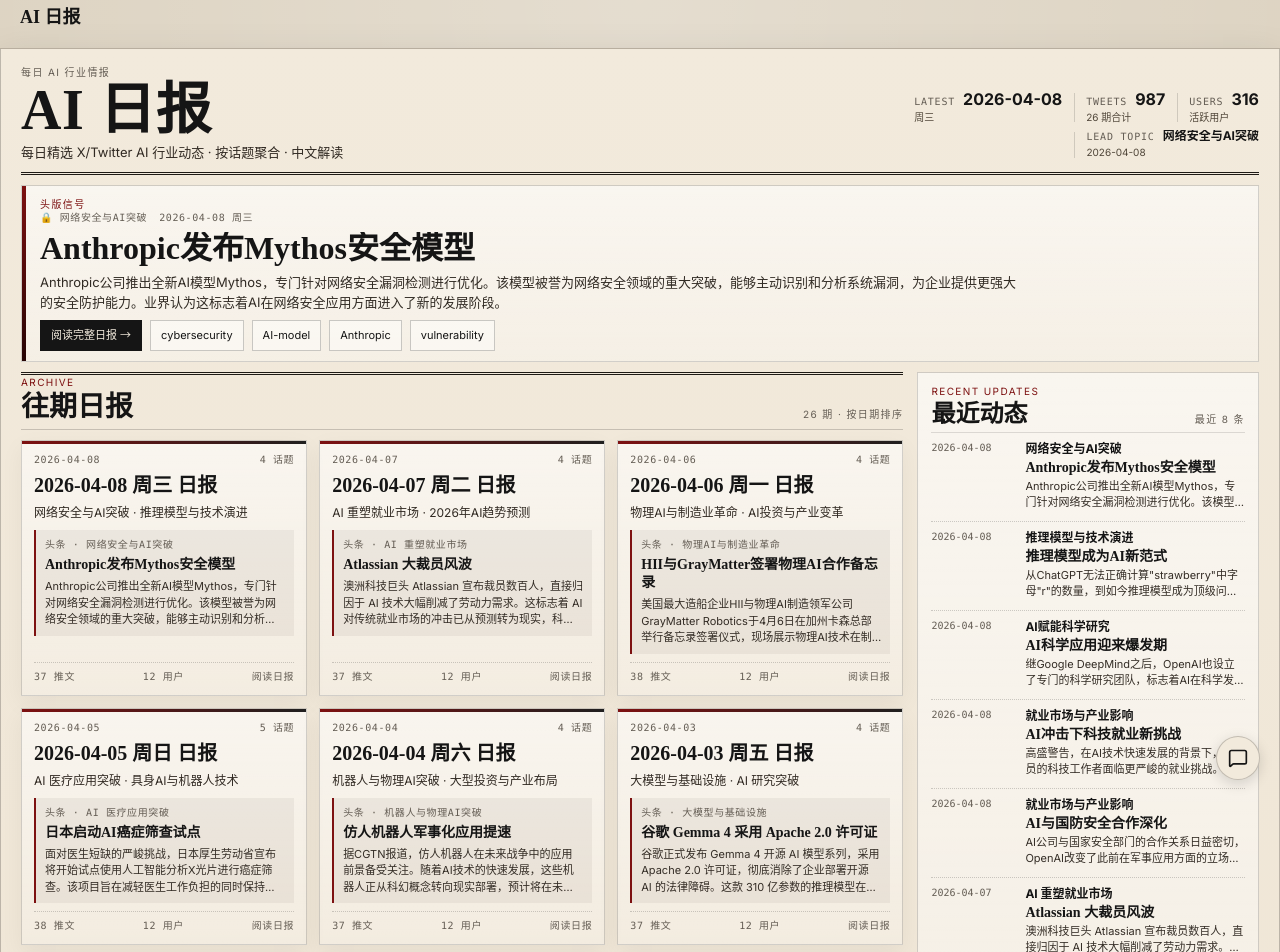
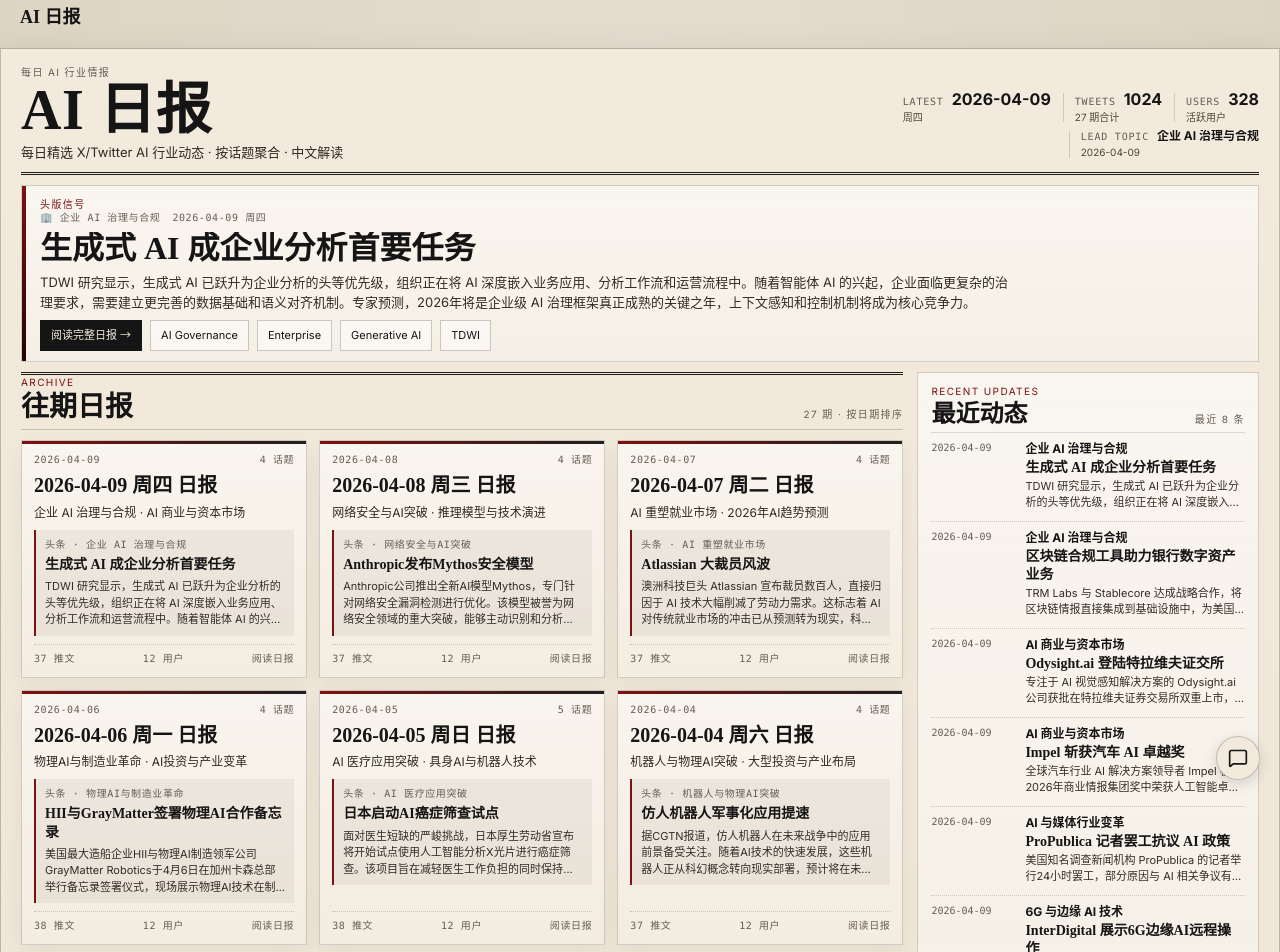
Before and after one commit to Vincentwei1021/ai-daily, a Next.js app: page / in a window 1280 px wide. Shown: the top 952 px of the page. Built offline with nearby package versions, Linux system fonts and the light colour scheme; no server answers.

Commit message:
daily: 2026-04-09

```diff
--- a/src/data/reports.ts
+++ b/src/data/reports.ts
@@ -14,6 +14,95 @@ export interface DailyReport {
 
 export const reports: DailyReport[] = [
   {
+    "date": "2026-04-09",
+    "weekday": "周四",
+    "timeRange": "04-08 08:30 ~ 04-09 08:30 (UTC+8)",
+    "tweetCount": 37,
+    "userCount": 12,
+    "topics": [
+      {
+        "title": "🏢 企业 AI 治理与合规",
+        "items": [
+          {
+            "bold": "生成式 AI 成企业分析首要任务",
+            "detail": "TDWI 研究显示，生成式 AI 已跃升为企业分析的头等优先级，组织正在将 AI 深度嵌入业务应用、分析工作流和运营流程中。随着智能体 AI 的兴起，企业面临更复杂的治理要求，需要建立更完善的数据基础和语义对齐机制。专家预测，2026年将是企业级 AI 治理框架真正成熟的关键之年，上下文感知和控制机制将成为核心竞争力。",
+            "tags": [
+              "AI Governance",
+              "Enterprise",
+              "Generative AI",
+              "TDWI"
+            ]
+          },
+          {
+            "bold": "区块链合规工具助力银行数字资产业务",
+            "detail": "TRM Labs 与 Stablecore 达成战略合作，将区块链情报直接集成到基础设施中，为美国银行和信用合作社提供稳定币及数字资产合规解决方案。这一集成让金融机构能够自信地向客户推出数字资产产品，标志着传统金融与加密货币生态系统融合进入新阶段。此举将显著降低银行进入数字资产领域的合规门槛。",
+            "tags": [
+              "Blockchain",
+              "Compliance",
+              "Banking",
+              "Digital Assets"
+            ]
+          }
+        ]
+      },
+      {
+        "title": "💼 AI 商业与资本市场",
+        "items": [
+          {
+            "bold": "Odysight.ai 登陆特拉维夫证交所",
+            "detail": "专注于 AI 视觉感知解决方案的 Odysight.ai 公司获批在特拉维夫证券交易所双重上市，股票于4月9日正式开始交易。这标志着以色列 AI 创新生态系统的又一里程碑，也反映出全球资本市场对计算机视觉和 AI 感知技术的持续看好。公司的视觉 AI 解决方案在医疗、安防等垂直领域已展现出强劲的商业化潜力。",
+            "tags": [
+              "IPO",
+              "Computer Vision",
+              "Israel",
+              "Stock Market"
+            ]
+          },
+          {
+            "bold": "Impel 斩获汽车 AI 卓越奖",
+            "detail": "全球汽车行业 AI 解决方案领导者 Impel 在2026年商业情报集团奖中荣获人工智能卓越奖。作为汽车垂直领域的 AI 专家，Impel 在推动汽车行业数字化转型方面表现突出，其智能解决方案正在重塑汽车销售、服务和客户体验模式。此次获奖进一步巩固了公司在汽车 AI 细分市场的领先地位。",
+            "tags": [
+              "Automotive",
+              "Awards",
+              "Vertical AI",
+              "Digital Transformation"
+            ]
+          }
+        ]
+      },
+      {
+        "title": "📰 AI 与媒体行业变革",
+        "items": [
+          {
+            "bold": "ProPublica 记者罢工抗议 AI 政策",
+            "detail": "美国知名调查新闻机构 ProPublica 的记者举行24小时罢工，部分原因与 AI 相关争议有关。这是该非营利新闻机构首次重大劳工行动，反映出新闻行业对 AI 技术应用的深度焦虑。除了 AI 政策分歧外，记者们还就薪资增长和裁员保护等问题与管理层僵持不下。这一事件凸显了传统媒体在 AI 时代面临的劳资关系新挑战。",
+            "tags": [
+              "Journalism",
+              "Labor Strike",
+              "Media Industry",
+              "AI Ethics"
+            ]
+          }
+        ]
+      },
+      {
+        "title": "🌐 6G 与边缘 AI 技术",
+        "items": [
+          {
+            "bold": "InterDigital 展示6G边缘AI远程操作",
+            "detail": "InterDigital 将在6G@UT论坛上演示基于 AI 的远程操作技术，展示边缘计算与6G网络的深度融合。这项技术通过超低延迟和高可靠性连接，实现精确的远程控制操作，为工业自动化、医疗手术等关键应用场景铺平道路。随着6G技术逐步成熟，边缘 AI 将成为下一代移动网络的核心能力之一。",
+            "tags": [
+              "6G",
+              "Edge AI",
+              "Teleoperation",
+              "InterDigital"
+            ]
+          }
+        ]
+      }
+    ]
+  },
+  {
     "date": "2026-04-08",
     "weekday": "周三",
     "timeRange": "04-07 08:30 ~ 04-08 08:30 (UTC+8)",
```
